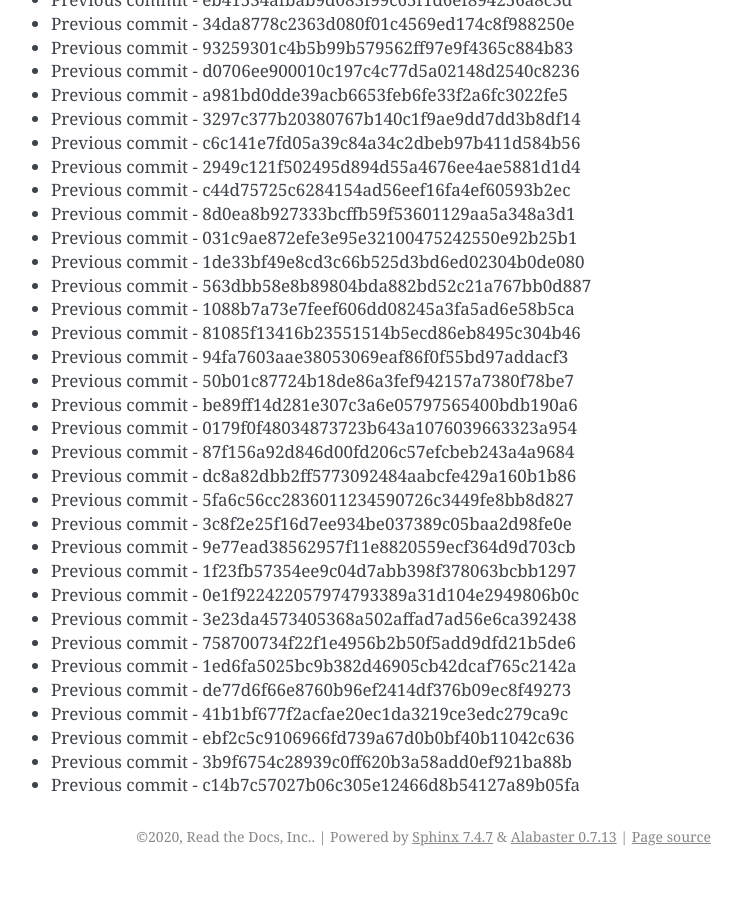
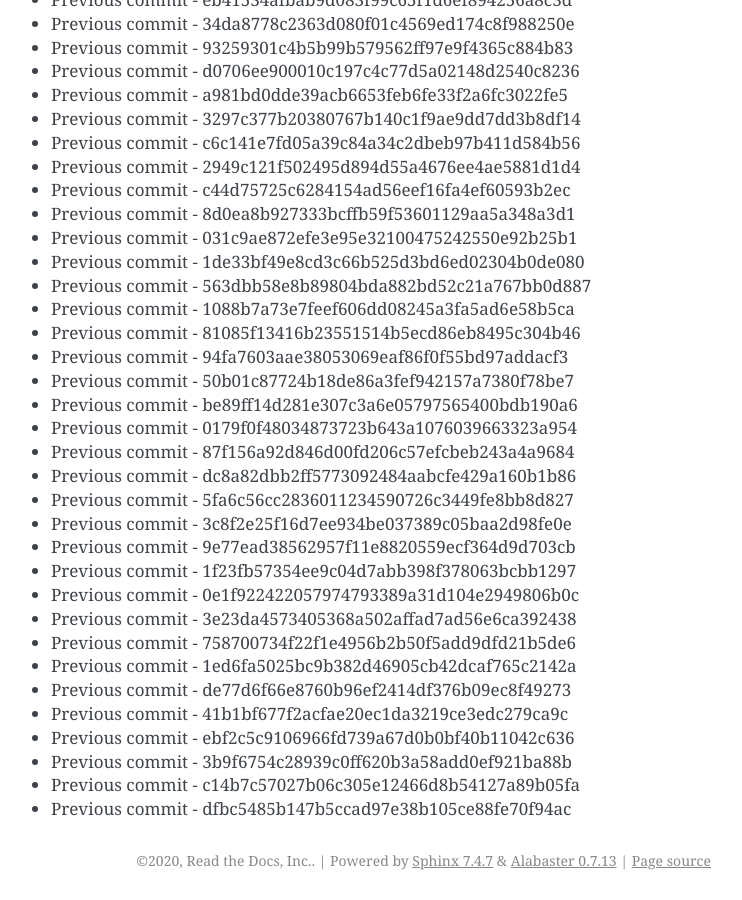
Before and after one commit to readthedocs/rtd-git-stresstest, a Sphinx documentation site: the page built from docs/updates.rst, in a window 1280 px wide and 900 px high, scrolled down 45703 px. Shown: the whole window, without its empty margins (399-1141 px from the left). Built offline with Sphinx 7.4.7, drawn with Linux system fonts in a browser that asks for light colours; before the commit the page ends 46579 px from its top, so only the background shows below that.

Commit message:
Generating commit from previous: dfbc5485b147b5ccad97e38b105ce88fe70f94ac

```diff
--- a/docs/updates.rst
+++ b/docs/updates.rst
@@ -1952,3 +1952,4 @@ It can be tested for any performance characteristics.
 * Previous commit - ebf2c5c9106966fd739a67d0b0bf40b11042c636
 * Previous commit - 3b9f6754c28939c0ff620b3a58add0ef921ba88b
 * Previous commit - c14b7c57027b06c305e12466d8b54127a89b05fa
+* Previous commit - dfbc5485b147b5ccad97e38b105ce88fe70f94ac
```
